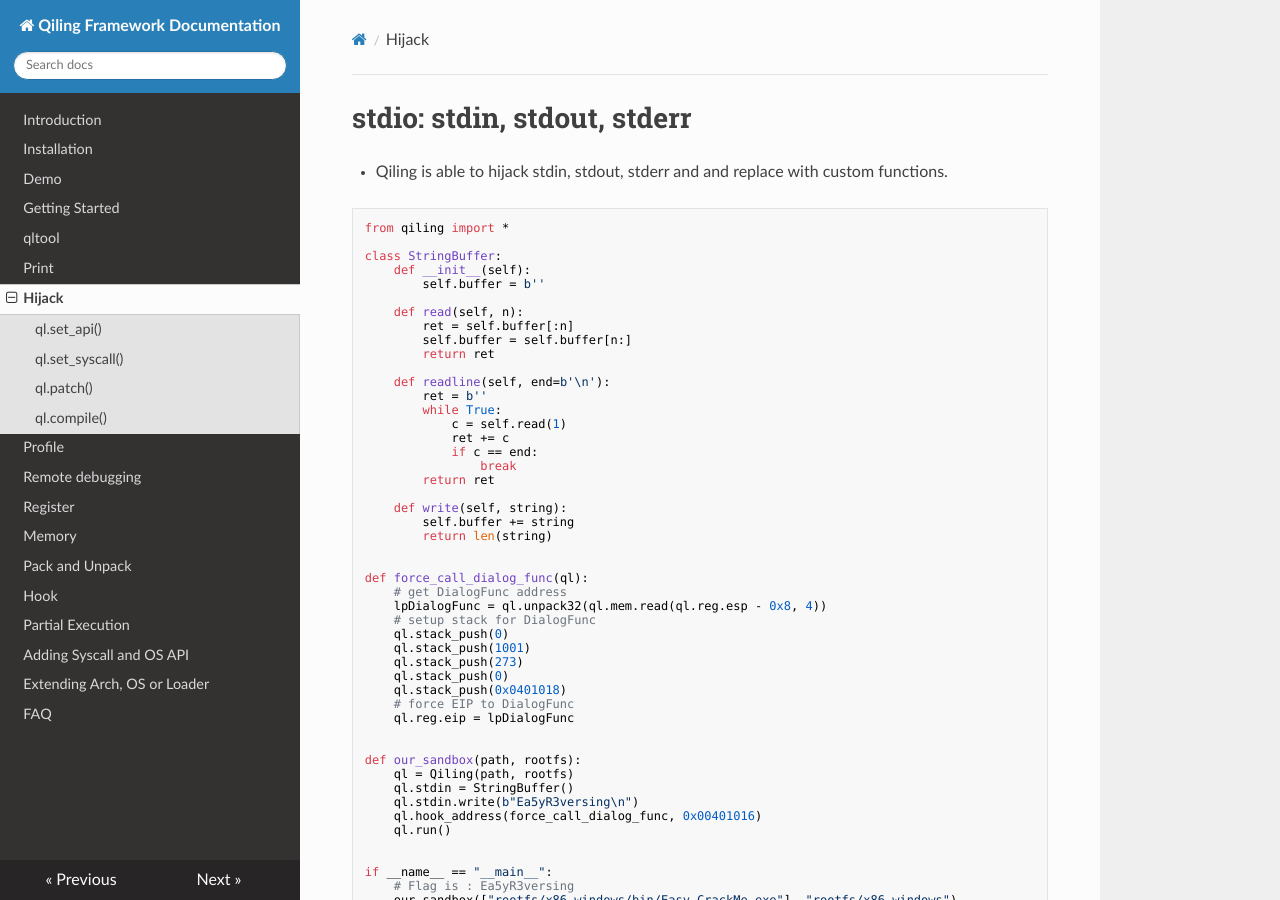
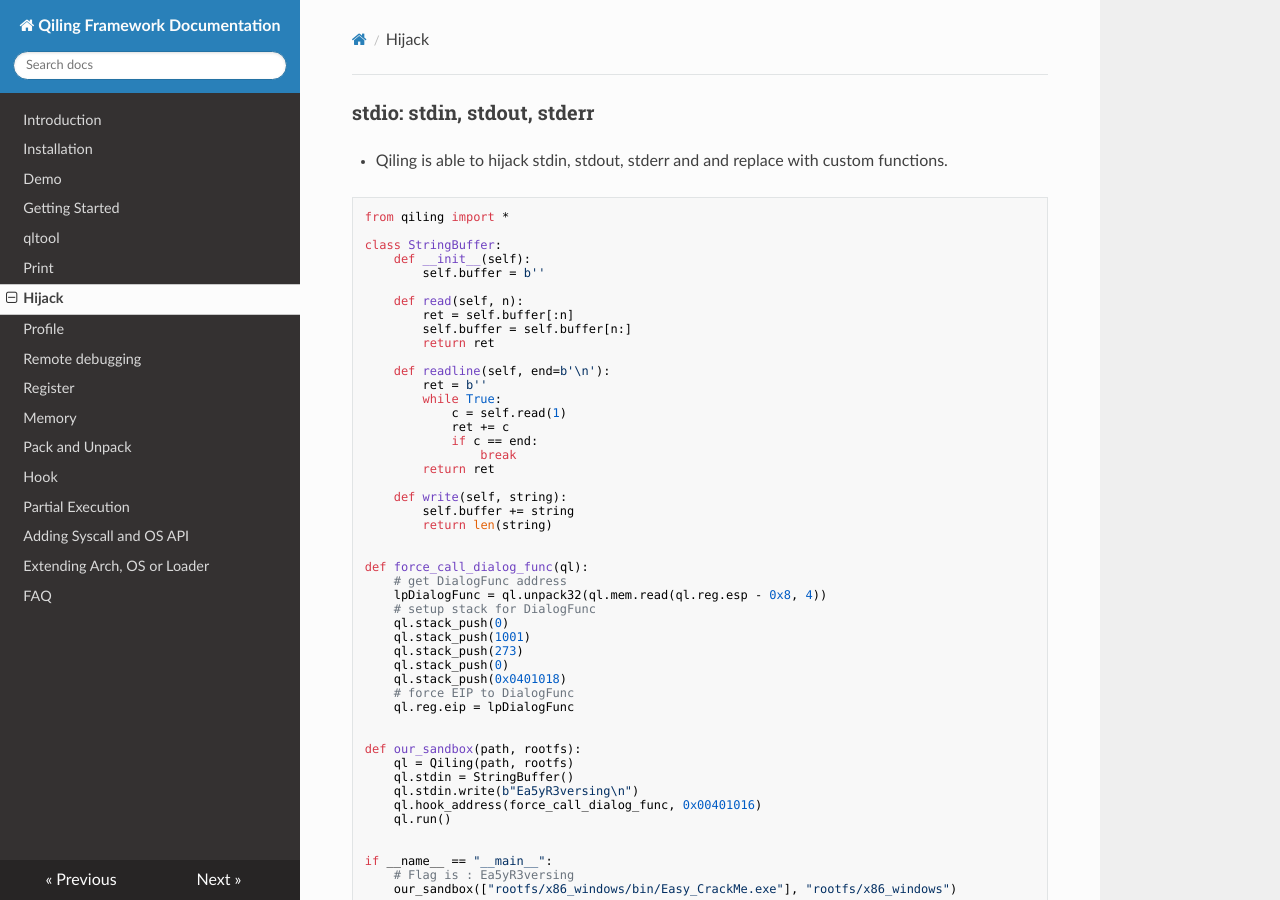
Before and after one commit to qilingframework/rtfd.io, an MkDocs documentation site: the page built from docs/hijack.md, in a window 1280 px wide and 900 px high. Built offline with MkDocs 1.6.1, drawn with Linux system fonts in a browser that asks for light colours; nearby versions of some CDN libraries.

```diff
--- a/docs/hijack.md
+++ b/docs/hijack.md
@@ -2,7 +2,7 @@
 title: Hijack
 ---
 
-# stdio: stdin, stdout, stderr
+### stdio: stdin, stdout, stderr
 
 - Qiling is able to hijack stdin, stdout, stderr and and replace with custom functions.
 
```
